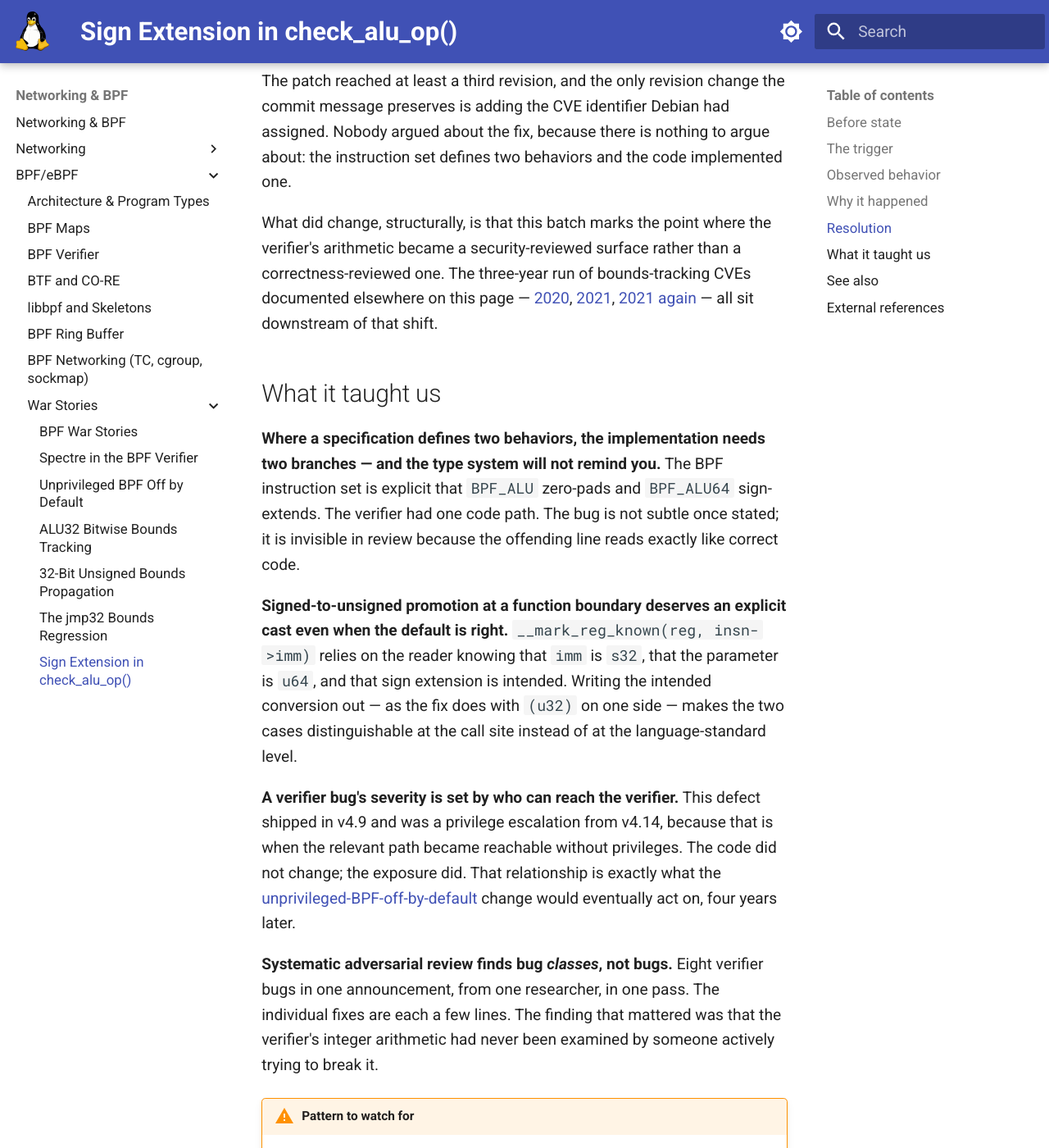
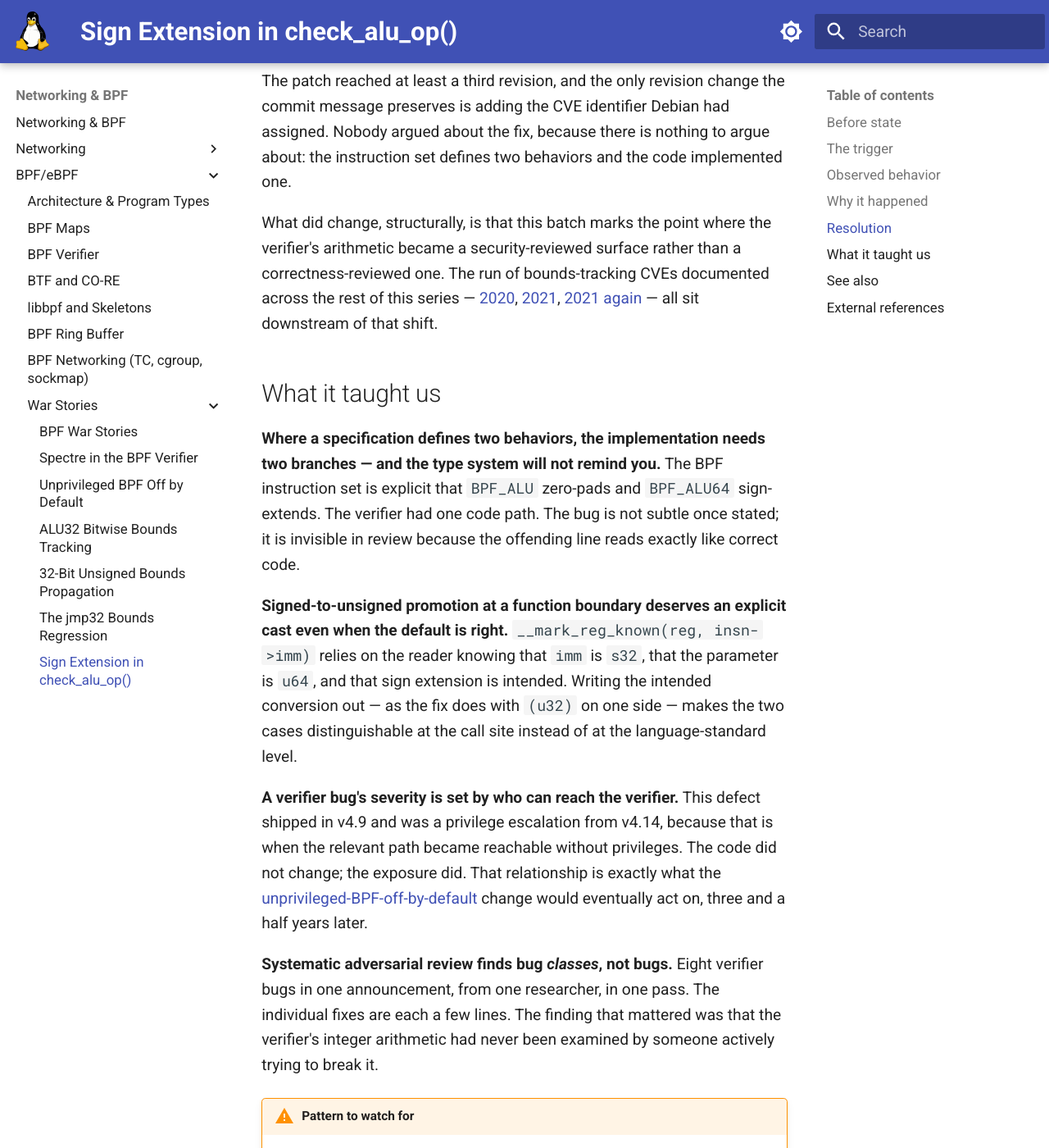
Before and after one commit to laveeshb/linux-kernel-internals, an MkDocs documentation site: the page built from docs/bpf/war-stories/sign-extension.md, in a window 1280 px wide and 1400 px high, scrolled down 4760 px. Shown: the whole window at 82% size. Built offline with MkDocs 1.6.1 and Material for MkDocs 9.7.7, drawn with Linux system fonts in a browser that asks for light colours; some of the changed text lies outside the part shown.

Commit message:
Fix round-3 findings: a mislabeled two-reason quote, interval-arithmetic slips, and two more leftover phrasings
alu32-bitwise-bounds.md, alu32-unsigned-bounds.md, and the landing page
all came back clean this round -- first clean pass for each.

Remaining fixes: spectre-verifier.md's "two reasons" attribution was
pinned to the wrong clause of the commit message (the reasons justify
marking the branch state speculative, not the push-vs-reject decision
itself, which is covered separately). Several interval-arithmetic
corrections across jmp32-bounds.md and sign-extension.md ("three years"
corrected to "a little over two years" and "three and a half years"
where the actual gaps were 27 and 42 months respectively). Two more
"on this page" phrasings that don't make sense on single-incident pages,
matching the fix applied elsewhere in round 2. A "four lines below"
wording finally fully removed from alu32-unsigned-bounds.md's body (two
more instances survived rounds 1-2). unprivileged-bpf-off.md's "two
weeks" corrected to "two and a half weeks" for consistency with how an
identical gap is described on the sibling page.

```diff
--- a/docs/bpf/war-stories/sign-extension.md
+++ b/docs/bpf/war-stories/sign-extension.md
@@ -47,7 +47,7 @@
 - **[Exploit-DB 45010](https://www.exploit-db.com/exploits/45010)** — "Linux Kernel < 4.13.9 (Ubuntu 16.04 / Fedora 27) — Local Privilege Escalation", rlarabee, July 10, 2018.
 - **[Exploit-DB 45058](https://www.exploit-db.com/exploits/45058)** — "Linux — BPF Sign Extension Local Privilege Escalation", July 19, 2018: a Metasploit module (`exploit/linux/local/bpf_sign_extension_priv_esc`), which turns the bug into a one-command local root for anyone running the framework.
 
-Three months from disclosure to a public working exploit, seven to a Metasploit module. As with the other incidents on this page, CISA's KEV catalog records no confirmed exploitation in the wild.
+Three months from disclosure to a public working exploit, seven to a Metasploit module. As with the other incidents in this series, CISA's KEV catalog records no confirmed exploitation in the wild.
 
 The reachability caveat is in the fix commit itself:
 
@@ -92,7 +92,7 @@
 
 The patch reached at least a third revision, and the only revision change the commit message preserves is adding the CVE identifier Debian had assigned. Nobody argued about the fix, because there is nothing to argue about: the instruction set defines two behaviors and the code implemented one.
 
-What did change, structurally, is that this batch marks the point where the verifier's arithmetic became a security-reviewed surface rather than a correctness-reviewed one. The three-year run of bounds-tracking CVEs documented elsewhere on this page — [2020](jmp32-bounds.md), [2021](alu32-bitwise-bounds.md), [2021 again](alu32-unsigned-bounds.md) — all sit downstream of that shift.
+What did change, structurally, is that this batch marks the point where the verifier's arithmetic became a security-reviewed surface rather than a correctness-reviewed one. The run of bounds-tracking CVEs documented across the rest of this series — [2020](jmp32-bounds.md), [2021](alu32-bitwise-bounds.md), [2021 again](alu32-unsigned-bounds.md) — all sit downstream of that shift.
 
 ## What it taught us
 
@@ -100,7 +100,7 @@
 
 **Signed-to-unsigned promotion at a function boundary deserves an explicit cast even when the default is right.** `__mark_reg_known(reg, insn->imm)` relies on the reader knowing that `imm` is `s32`, that the parameter is `u64`, and that sign extension is intended. Writing the intended conversion out — as the fix does with `(u32)` on one side — makes the two cases distinguishable at the call site instead of at the language-standard level.
 
-**A verifier bug's severity is set by who can reach the verifier.** This defect shipped in v4.9 and was a privilege escalation from v4.14, because that is when the relevant path became reachable without privileges. The code did not change; the exposure did. That relationship is exactly what the [unprivileged-BPF-off-by-default](unprivileged-bpf-off.md) change would eventually act on, four years later.
+**A verifier bug's severity is set by who can reach the verifier.** This defect shipped in v4.9 and was a privilege escalation from v4.14, because that is when the relevant path became reachable without privileges. The code did not change; the exposure did. That relationship is exactly what the [unprivileged-BPF-off-by-default](unprivileged-bpf-off.md) change would eventually act on, three and a half years later.
 
 **Systematic adversarial review finds bug *classes*, not bugs.** Eight verifier bugs in one announcement, from one researcher, in one pass. The individual fixes are each a few lines. The finding that mattered was that the verifier's integer arithmetic had never been examined by someone actively trying to break it.
 
```
Also changed, not shown: other parts of docs/bpf/war-stories/sign-extension.md (+1 -1 lines), docs/bpf/war-stories.md (+1 -1 lines), docs/bpf/war-stories/alu32-unsigned-bounds.md (+2 -2 lines), docs/bpf/war-stories/jmp32-bounds.md (+1 -1 lines), docs/bpf/war-stories/spectre-verifier.md (+1 -1 lines), docs/bpf/war-stories/unprivileged-bpf-off.md (+1 -1 lines).
